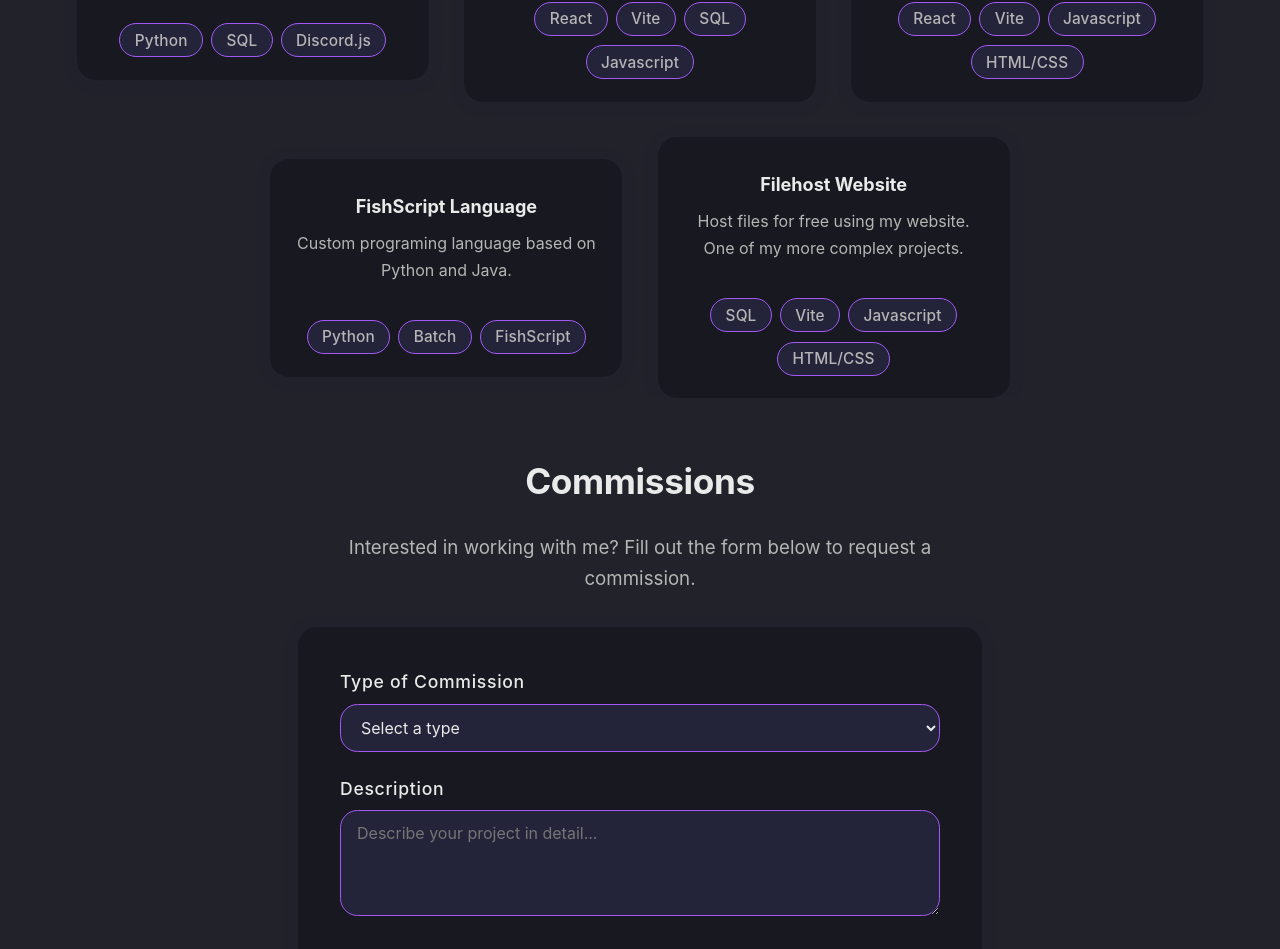
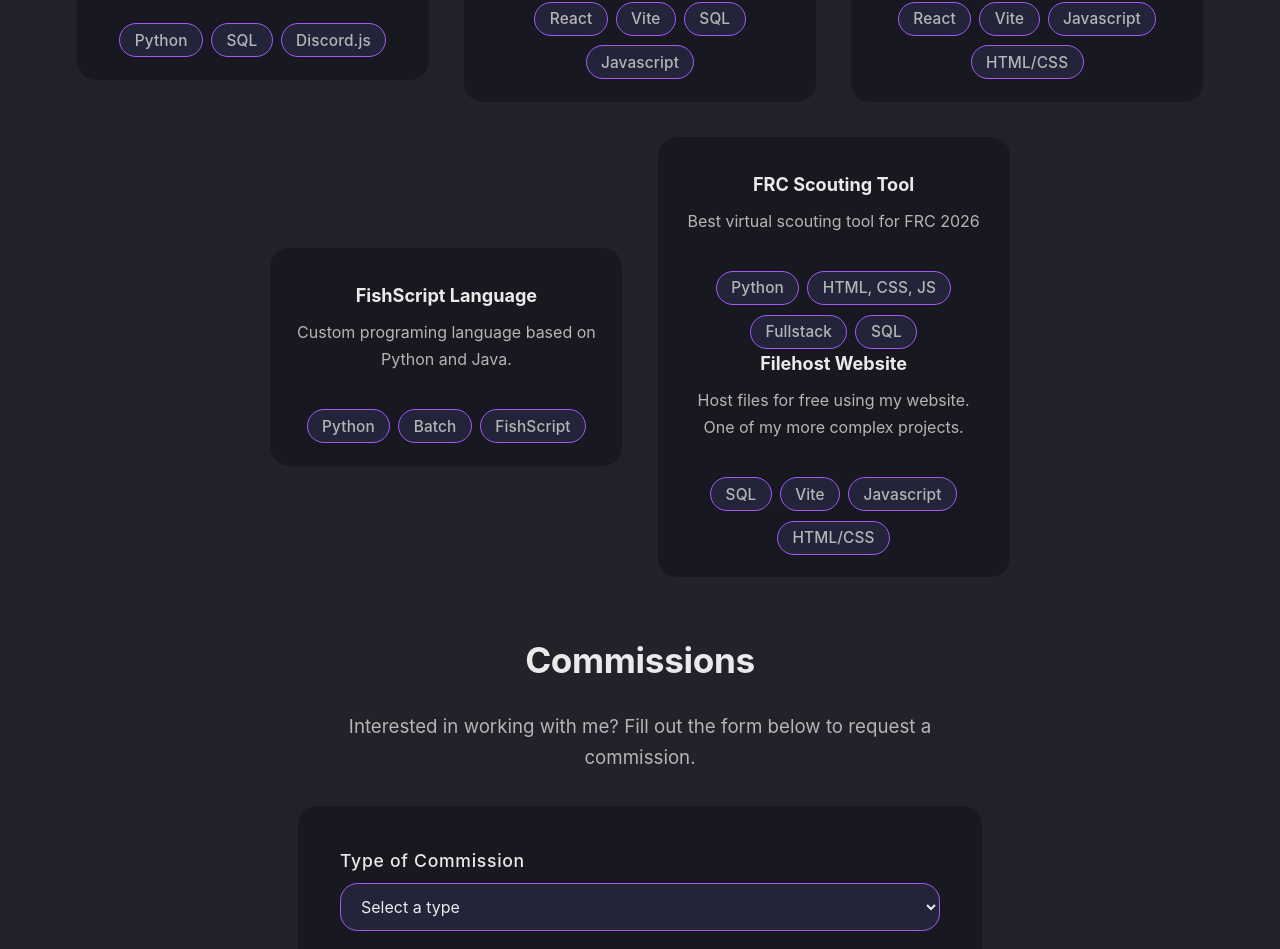
Before and after one commit to 11VZ/portfolio, a React (Vite) app: page / in a window 1280 px wide. Shown: the part 2402-3351 px from the top of the page. Built offline with nearby package versions, Linux system fonts and the light colour scheme.

Commit message:
Update App.jsx

```diff
--- a/src/App.jsx
+++ b/src/App.jsx
@@ -234,6 +234,16 @@ function App() {
             style={{ cursor: 'pointer' }}
           >
             <div className="project-header centered-header">
+              <h3>FRC Scouting Tool</h3>
+            </div>
+            <p>Best virtual scouting tool for FRC 2026</p>
+            <div className="project-langs">
+              <span className="lang-badge">Python</span>
+              <span className="lang-badge">HTML, CSS, JS</span>
+              <span className="lang-badge">Fullstack</span>
+              <span className="lang-badge">SQL</span>
+            </div>
+            <div className="project-header centered-header">
               <h3>Filehost Website</h3>
             </div>
             <p>Host files for free using my website. One of my more complex projects.</p>
```
